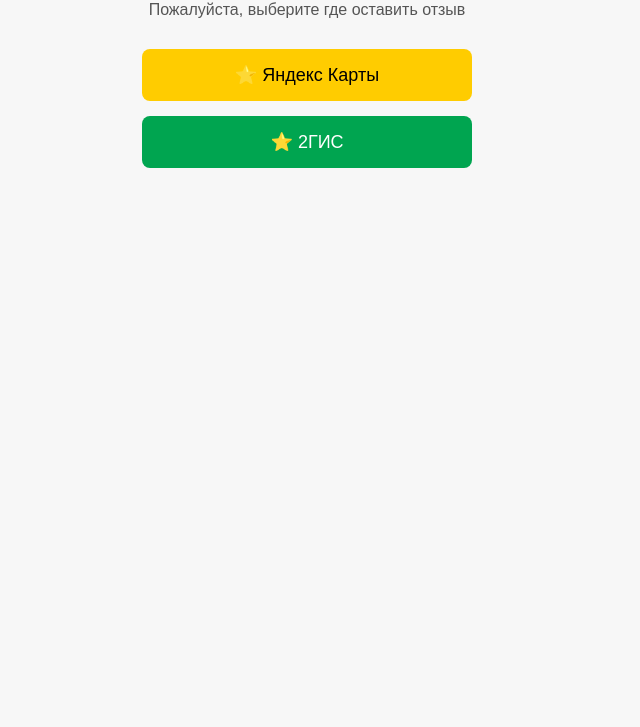
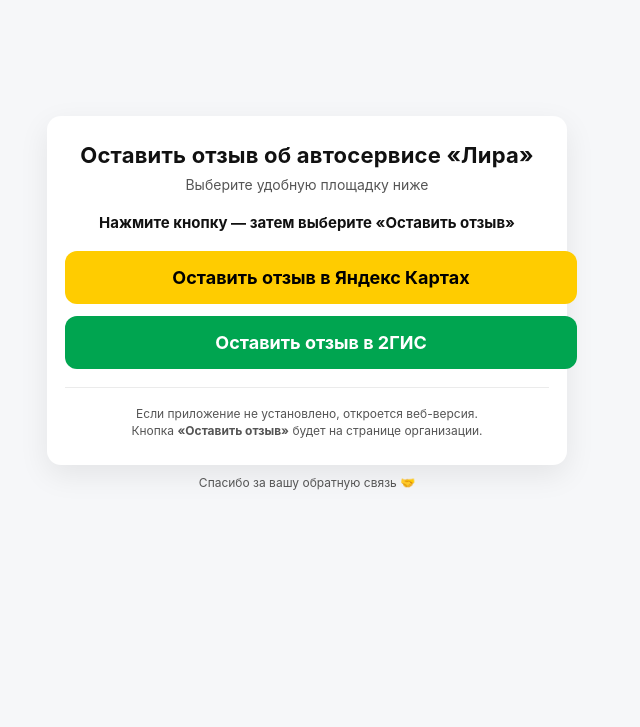
Before and after one commit to alexanderpreobrazhensky-ship-it/telegram_reviews_bot, a plain HTML site: page review.html in a window 1280 px wide. Shown: the part 121-848 px from the top of the page, without its empty margins (333-973 px from the left). Before the commit the page ends 800 px from the top, so only its background shows below. Drawn offline with Linux system fonts and the light colour scheme.

Commit message:
Update review.html

```diff
--- a/review.html
+++ b/review.html
@@ -1,46 +1,120 @@
 <!DOCTYPE html>
 <html lang="ru">
 <head>
-  <meta charset="UTF-8">
-  <title>Лира — оставить отзыв</title>
-  <meta name="viewport" content="width=device-width, initial-scale=1.0">
+  <meta charset="UTF-8" />
+  <meta name="viewport" content="width=device-width, initial-scale=1.0" />
+  <title>Автосервис «Лира» — оставить отзыв</title>
   <style>
+    :root {
+      --bg: #f6f7f9;
+      --text: #111;
+      --muted: #555;
+      --card: #fff;
+      --shadow: rgba(0,0,0,.08);
+      --yandex: #ffcc00;
+      --gis: #00a550;
+    }
     body {
-      font-family: Arial, sans-serif;
+      margin: 0;
+      font-family: -apple-system, BlinkMacSystemFont, "Segoe UI", Roboto, Arial, sans-serif;
+      background: var(--bg);
+      color: var(--text);
+      display: flex;
+      align-items: center;
+      justify-content: center;
+      min-height: 100vh;
+      padding: 24px 16px;
+    }
+    .wrap {
+      width: 100%;
+      max-width: 520px;
+    }
+    .card {
+      background: var(--card);
+      border-radius: 14px;
+      box-shadow: 0 10px 30px var(--shadow);
+      padding: 26px 18px;
       text-align: center;
-      background: #f7f7f7;
-      padding: 40px 20px;
     }
-    h1 { margin-bottom: 10px; }
-    p { margin-bottom: 30px; color: #555; }
-    a {
+    h1 {
+      margin: 0 0 8px;
+      font-size: 22px;
+      letter-spacing: .2px;
+    }
+    .sub {
+      margin: 0 0 18px;
+      color: var(--muted);
+      font-size: 14px;
+      line-height: 1.35;
+    }
+    .hint {
+      margin: 0 0 18px;
+      font-size: 15px;
+      line-height: 1.35;
+    }
+    .btn {
       display: block;
-      margin: 15px auto;
-      padding: 15px;
-      max-width: 300px;
-      border-radius: 8px;
+      width: 100%;
+      border: 0;
+      text-decoration: none;
+      padding: 16px 14px;
+      border-radius: 12px;
       font-size: 18px;
-      text-decoration: none;
-      color: #fff;
+      font-weight: 700;
+      margin: 12px 0;
+      transition: transform .05s ease-in-out, filter .15s ease-in-out;
     }
-    .yandex { background: #ffcc00; color: #000; }
-    .gis { background: #00a550; }
+    .btn:active { transform: scale(0.99); }
+    .btn-yandex { background: var(--yandex); color: #000; }
+    .btn-gis { background: var(--gis); color: #fff; }
+    .small {
+      margin-top: 14px;
+      color: var(--muted);
+      font-size: 12px;
+      line-height: 1.35;
+    }
+    .divider {
+      height: 1px;
+      background: rgba(0,0,0,.08);
+      margin: 18px 0;
+    }
+    .footer {
+      margin-top: 10px;
+      text-align: center;
+      color: var(--muted);
+      font-size: 12px;
+    }
   </style>
 </head>
 <body>
-  <h1>Лира</h1>
-  <p>Пожалуйста, выберите где оставить отзыв</p>
+  <div class="wrap">
+    <div class="card">
+      <h1>Оставить отзыв об автосервисе «Лира»</h1>
+      <p class="sub">Выберите удобную площадку ниже</p>
 
-  <a class="yandex"
-     href="https://yandex.ru/maps/org/lira/1014791361"
-     target="_blank">
-    ⭐ Яндекс Карты
-  </a>
+      <p class="hint"><b>Нажмите кнопку — затем выберите «Оставить отзыв»</b></p>
 
-  <a class="gis"
-     href="https://2gis.ru/n_novgorod/geo/2674540559836449"
-     target="_blank">
-    ⭐ 2ГИС
-  </a>
+      <a class="btn btn-yandex"
+         href="https://yandex.ru/maps/org/lira/1014791361"
+         target="_blank" rel="noopener">
+        Оставить отзыв в Яндекс Картах
+      </a>
+
+      <a class="btn btn-gis"
+         href="https://2gis.ru/n_novgorod/geo/2674540559836449"
+         target="_blank" rel="noopener">
+        Оставить отзыв в 2ГИС
+      </a>
+
+      <div class="divider"></div>
+
+      <div class="small">
+        Если приложение не установлено, откроется веб-версия.<br/>
+        Кнопка <b>«Оставить отзыв»</b> будет на странице организации.
+      </div>
+    </div>
+
+    <div class="footer">Спасибо за вашу обратную связь 🤝</div>
+  </div>
 </body>
 </html>
```
